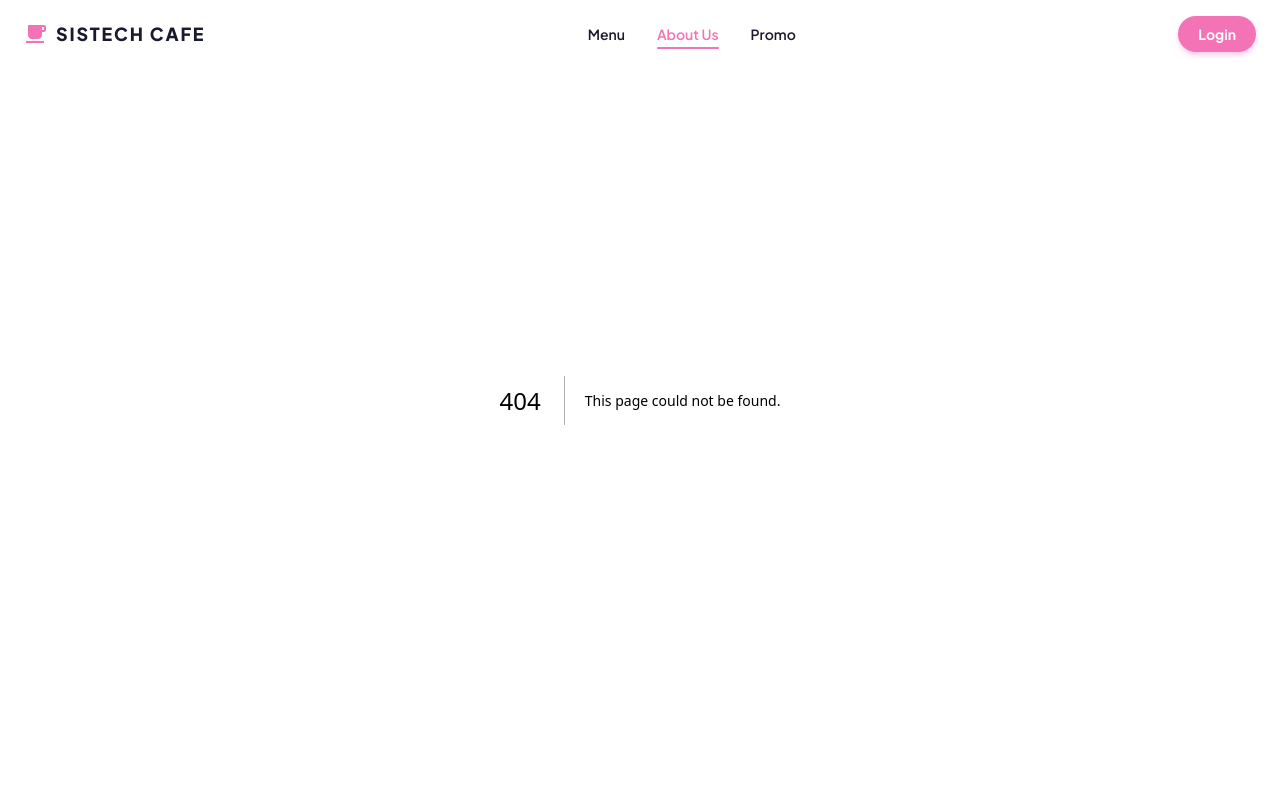
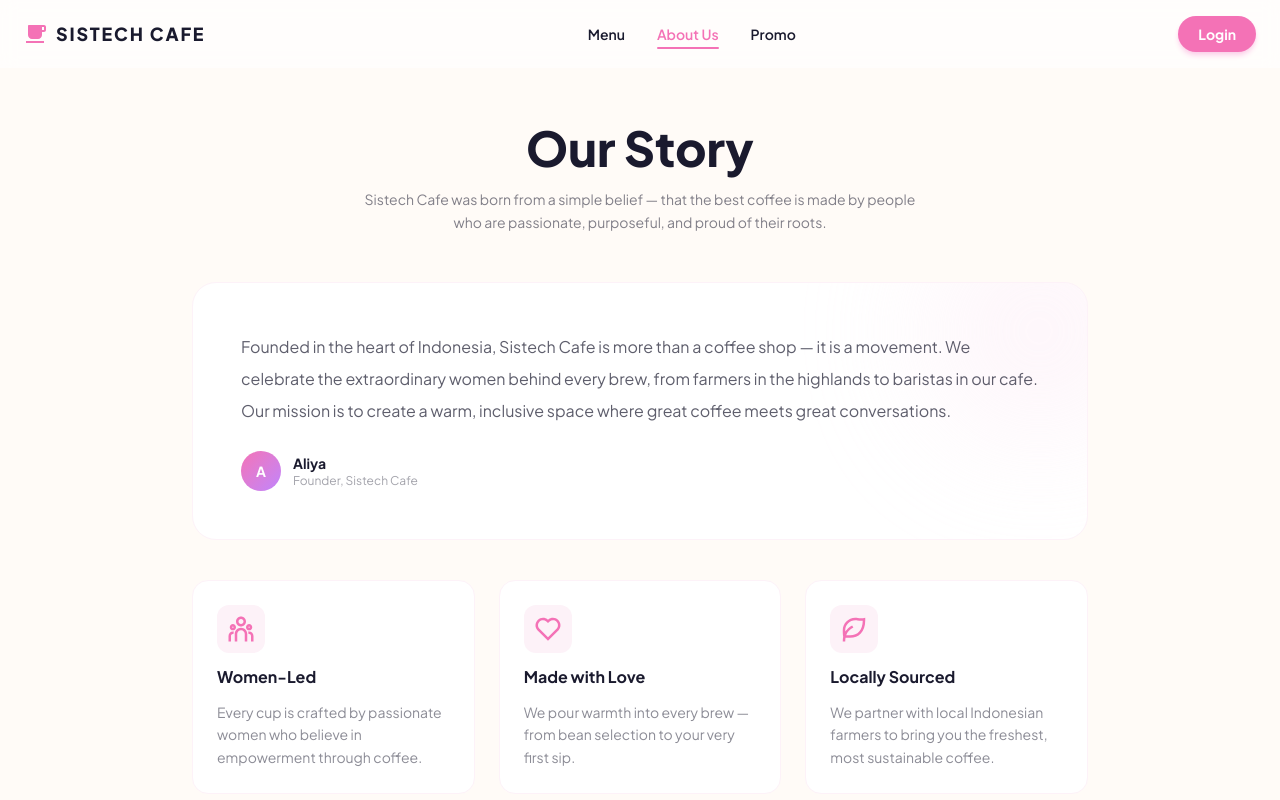
Before and after one commit to aliyakhansa21/sistech-cafe, a Next.js app: page /about in a window 1280 px wide. Before the commit this address had no page. Shown: the top 800 px of the page. Built offline with nearby package versions, Linux system fonts and the light colour scheme.

Commit message:
implement About Us page

```diff
--- /dev/null
+++ b/src/app/about/page.tsx
@@ -0,0 +1,117 @@
+"use client";
+
+import { motion, type Variants } from "framer-motion";
+import { RiTeamLine, RiHeartLine, RiLeafLine } from "react-icons/ri";
+
+// Team/value card data
+const VALUES = [
+  {
+    id: "value-women",
+    icon: <RiTeamLine className="text-3xl text-[#F472B6]" />,
+    title: "Women-Led",
+    desc: "Every cup is crafted by passionate women who believe in empowerment through coffee.",
+  },
+  {
+    id: "value-love",
+    icon: <RiHeartLine className="text-3xl text-[#F472B6]" />,
+    title: "Made with Love",
+    desc: "We pour warmth into every brew — from bean selection to your very first sip.",
+  },
+  {
+    id: "value-local",
+    icon: <RiLeafLine className="text-3xl text-[#F472B6]" />,
+    title: "Locally Sourced",
+    desc: "We partner with local Indonesian farmers to bring you the freshest, most sustainable coffee.",
+  },
+];
+
+const containerVariants = {
+  hidden: {},
+  show: { transition: { staggerChildren: 0.15 } },
+};
+
+const cardVariants: Variants = {
+  hidden: { opacity: 0, y: 30 },
+  show: { opacity: 1, y: 0, transition: { duration: 0.55, ease: "easeOut" as const } },
+};
+
+// About Us Page
+export default function AboutPage() {
+  return (
+    <div className="pt-28 pb-20 px-6 min-h-screen">
+      <div className="mx-auto max-w-4xl">
+
+        {/* Page header */}
+        <motion.div
+          initial={{ opacity: 0, y: -20 }}
+          animate={{ opacity: 1, y: 0 }}
+          transition={{ duration: 0.6 }}
+          className="text-center mb-12"
+        >
+          <h1 className="mt-3 text-4xl md:text-5xl font-extrabold text-[#1a1a2e]">
+            Our Story
+          </h1>
+          <p className="mt-4 text-[#1a1a2e]/55 max-w-xl mx-auto text-sm leading-relaxed">
+            Sistech Cafe was born from a simple belief — that the best coffee is made by people
+            who are passionate, purposeful, and proud of their roots.
+          </p>
+        </motion.div>
+
+        {/* Story block */}
+        <motion.div
+          initial={{ opacity: 0 }}
+          animate={{ opacity: 1 }}
+          transition={{ delay: 0.3, duration: 0.6 }}
+          className="relative bg-white rounded-3xl p-8 md:p-12 border border-pink-50 mb-10 overflow-hidden"
+        >
+          {/* Decorative blob */}
+          <div
+            aria-hidden="true"
+            className="absolute -top-16 -right-16 w-56 h-56 rounded-full bg-pink-100 opacity-40 blur-3xl pointer-events-none"
+          />
+          <p className="text-[#1a1a2e]/70 leading-8 text-sm md:text-base relative z-10">
+            Founded in the heart of Indonesia, Sistech Cafe is more than a coffee shop — it is a
+            movement. We celebrate the extraordinary women behind every brew, from farmers in the
+            highlands to baristas in our cafe. Our mission is to create a warm, inclusive space
+            where great coffee meets great conversations.
+          </p>
+          <div className="mt-6 flex items-center gap-3">
+            <div className="w-10 h-10 rounded-full bg-gradient-to-br from-[#F472B6] to-[#c084fc] flex items-center justify-center text-white font-bold text-sm">
+              A
+            </div>
+            <div>
+              <p className="text-sm font-bold text-[#1a1a2e]">Aliya</p>
+              <p className="text-xs text-[#1a1a2e]/40">Founder, Sistech Cafe</p>
+            </div>
+          </div>
+        </motion.div>
+
+        {/* Values grid */}
+        <motion.div
+          variants={containerVariants}
+          initial="hidden"
+          whileInView="show"
+          viewport={{ once: true, margin: "-60px" }}
+          className="grid grid-cols-1 md:grid-cols-3 gap-6"
+        >
+          {VALUES.map(({ id, icon, title, desc }) => (
+            <motion.div
+              key={id}
+              id={id}
+              variants={cardVariants}
+              whileHover={{ y: -5 }}
+              className="bg-white rounded-2xl p-6 border border-pink-50 flex flex-col gap-3"
+            >
+              <div className="w-12 h-12 rounded-xl bg-pink-50 flex items-center justify-center">
+                {icon}
+              </div>
+              <h2 className="text-base font-bold text-[#1a1a2e]">{title}</h2>
+              <p className="text-sm text-[#1a1a2e]/50 leading-relaxed">{desc}</p>
+            </motion.div>
+          ))}
+        </motion.div>
+
+      </div>
+    </div>
+  );
+}
```
